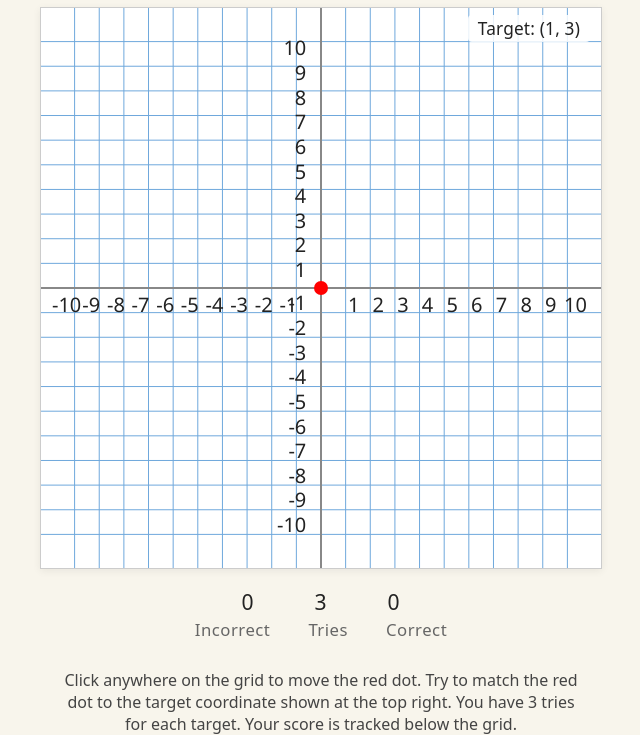
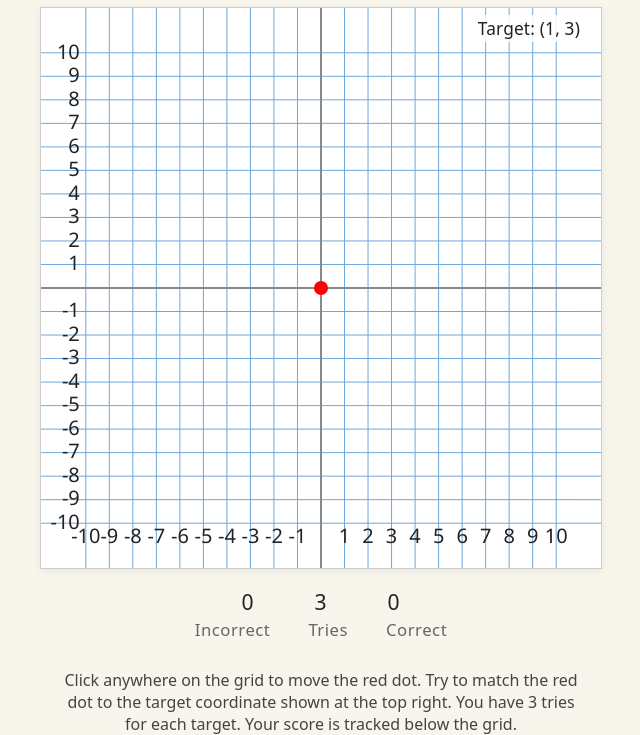
Before and after one commit to nwalte11/22-AUG-25, a website: page index.html in a window 1280 px wide. Shown: the part 72-807 px from the top of the page, without its empty margins (319-959 px from the left). Drawn offline with Linux system fonts and the light colour scheme; a web font is replaced by a local one.

Commit message:
fixed margins

```diff
--- a/index.html
+++ b/index.html
@@ -228,18 +228,20 @@
       // Draw numbers
       ctx.fillStyle = '#222';
       ctx.font = `400 ${Math.max(18, plot.width/28)}px 'Inter', 'Segoe UI', Arial, sans-serif`;
+      // X numbers (bottom, centered on grid lines)
       ctx.textAlign = 'center';
       ctx.textBaseline = 'top';
       for (let i = min; i <= max; i++) {
         if (i !== 0) {
-          // x numbers
-          ctx.fillText(i, toPx(i,0).x + 8 * Math.sign(i), toPx(0,0).y + 8);
-          // y numbers
-          ctx.save();
+          ctx.fillText(i, toPx(i,0).x, toPx(0, min).y + 4);
+        }
+      }
+      // Y numbers (left, centered on grid lines)
       ctx.textAlign = 'right';
       ctx.textBaseline = 'middle';
-          ctx.fillText(i, toPx(0,0).x - plot.width/38, toPx(0,i).y + 8 * Math.sign(i));
-          ctx.restore();
+      for (let i = min; i <= max; i++) {
+        if (i !== 0) {
+          ctx.fillText(i, toPx(min,0).x - 6, toPx(0,i).y);
         }
       }
       // Draw movable dot
@@ -251,7 +253,7 @@
     }
     function toPx(x, y) {
       // Add margin so numbers are inside the grid
-      const margin = plot.width * 0.06;
+      const margin = plot.width * 0.08; // slightly larger for number space
       const gridSize = plot.width - 2 * margin;
       return {
         x: margin + ((x - min) / (max - min)) * gridSize,
```
Lines whose indentation alone changed are shown as unchanged.
